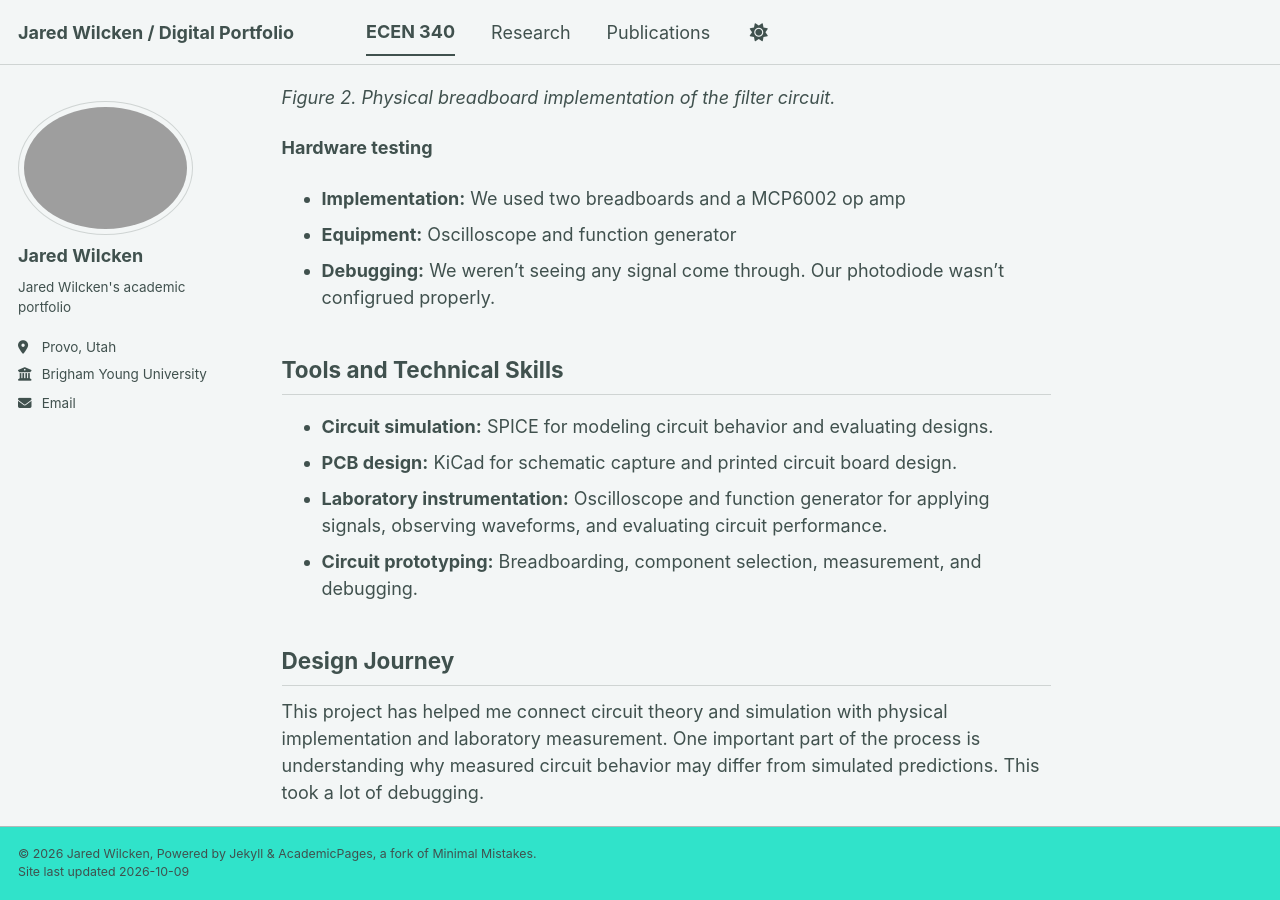
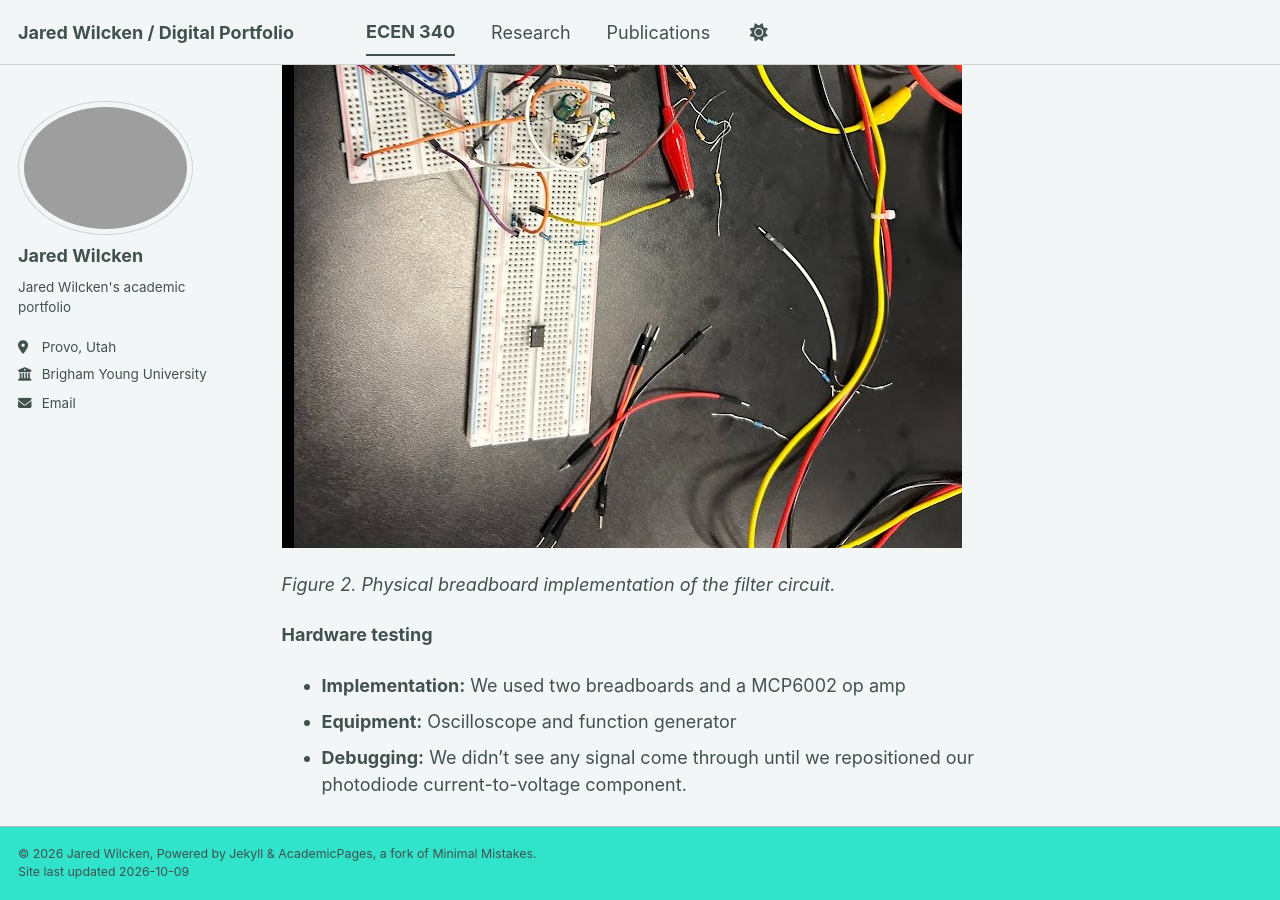
Before and after one commit to jaredwilcken2989/jaredwilcken2989.github.io, a Jekyll site: the page built from _pages/ecen-340.md, in a window 1280 px wide and 900 px high, scrolled down 2277 px. Built offline with Jekyll 4.4.1, drawn with Linux system fonts in a browser that asks for light colours; a style sheet for code colours, icons or effects is not loaded.

```diff
--- a/_pages/ecen-340.md
+++ b/_pages/ecen-340.md
@@ -42,7 +43,7 @@ For this project, I designed and simulated a filter circuit using SPICE, then wo
 
 * **Implementation:** We used two breadboards and a MCP6002 op amp
 * **Equipment:** Oscilloscope and function generator
-* **Debugging:** We weren't seeing any signal come through. Our photodiode wasn't configrued properly.
+* **Debugging:** We didn't see any signal come through until we repositioned our photodiode current-to-voltage component.
 
 ## Tools and Technical Skills
 
```
Also changed, not shown: other parts of _pages/ecen-340.md (+1 -0 lines), images/ecen-340/spice-simulation-graphs.jpg (added).
